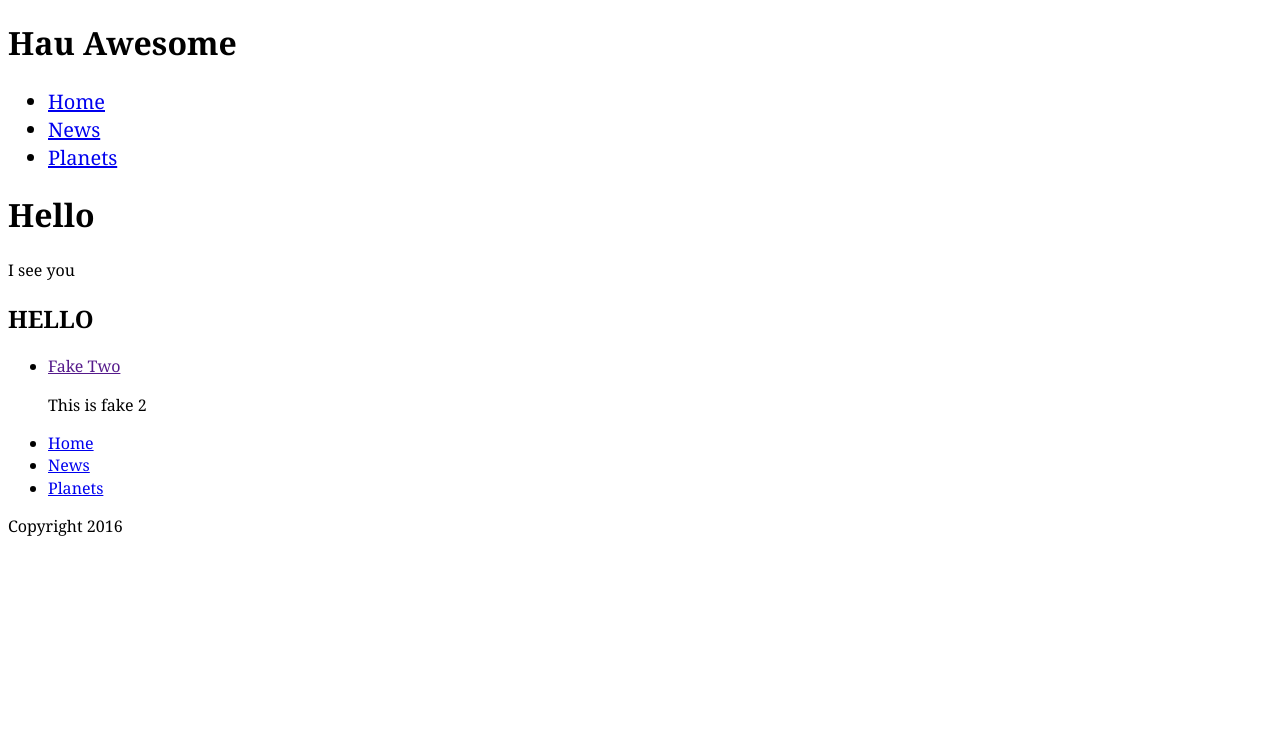
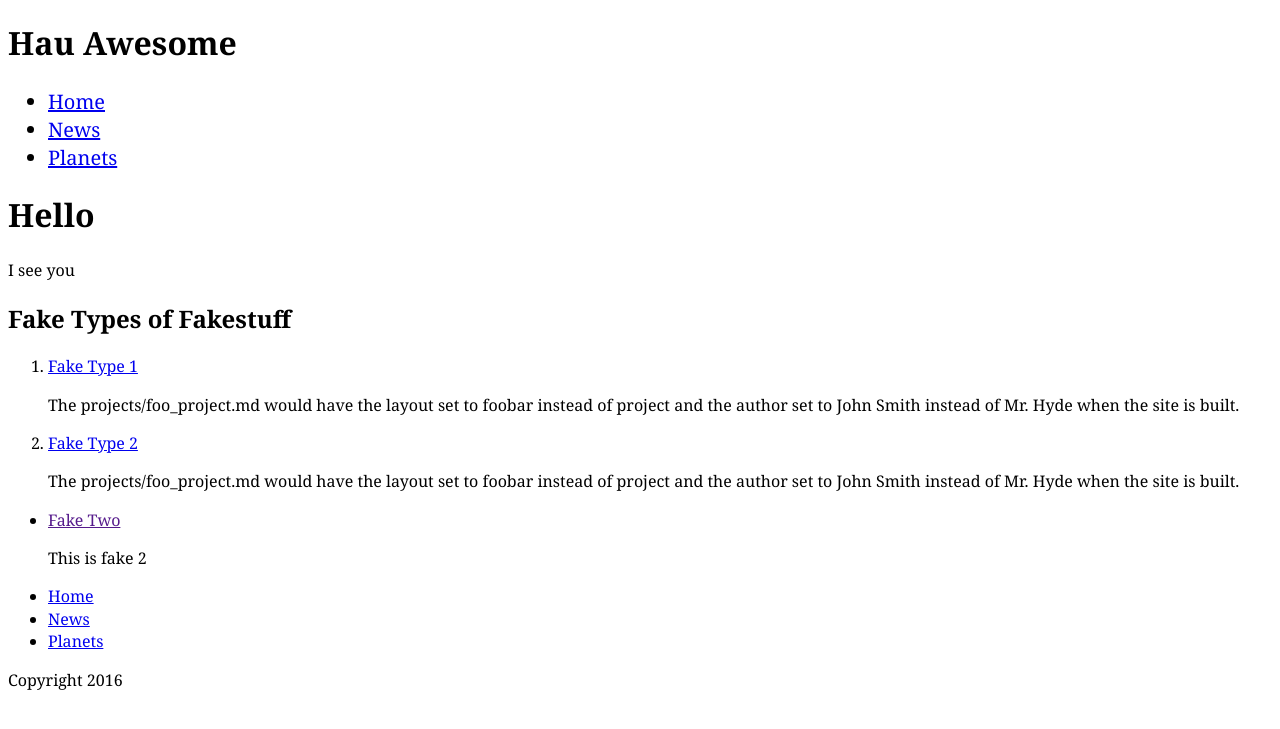
Before and after one commit to hhau01/hau-awesome, a Jekyll site: the page built from index.html, in a window 1280 px wide. Shown: the top 729 px of the page. Built offline with Jekyll 4.4.1, drawn with Linux system fonts in a browser that asks for light colours; Markdown is read by kramdown in place of the engine named in the settings.

Commit message:
Learned nested layouts and data folder

```diff
--- /dev/null
+++ b/_data/fake-types.yml
@@ -0,0 +1,7 @@
+- title: Fake Type 1
+  folder: fake-type-1
+  content: The projects/foo_project.md would have the layout set to foobar instead of project and the author set to John Smith instead of Mr. Hyde when the site is built.
+
+- title: Fake Type 2
+  folder: fake-type-2
+  content: The projects/foo_project.md would have the layout set to foobar instead of project and the author set to John Smith instead of Mr. Hyde when the site is built.
--- a/_layouts/news-article.html
+++ b/_layouts/news-article.html
@@ -5,3 +5,7 @@ layout: news
 <h1>{{page.title}}</h1>
 
 {{content}}
+
+<footer>
+    <p>Source: <a href="{{page.source}}">{{page.source}}</a></p>
+</footer>
--- a/index.html
+++ b/index.html
@@ -5,10 +5,19 @@ layout: default
 <h1>Hello</h1>
 <p>I see you</p>
 
-<h2>HELLO</h2>
+<h2>Fake Types of Fakestuff</h2>
+
+<ol>
+{% for fake in site.data.fake-types %}
+        <li>
+            <a href="#">{{fake.title}}</a>
+            {{fake.content | markdownify }}
+        </li>
+{% endfor %}
+</ol>
 
 <ul>
-    {% for post in site.categories.old limit: 1%}
+    {% for post in site.categories.old limit: 1 %}
         <li>
             <a href="">{{post.title}}</a>
             <p>{{post.meta}}</p>
```
Also changed, not shown: _posts/new/2015-06-11-this-is-fake-3.md (+3 -2 lines), _posts/new/2016-07-31-this-is-fake-4.md (+3 -2 lines), _posts/old/2013-09-26-this-is-fake-1.md (+4 -3 lines), _posts/old/2014-10-11-this-is-fake-2.md (+4 -3 lines).
